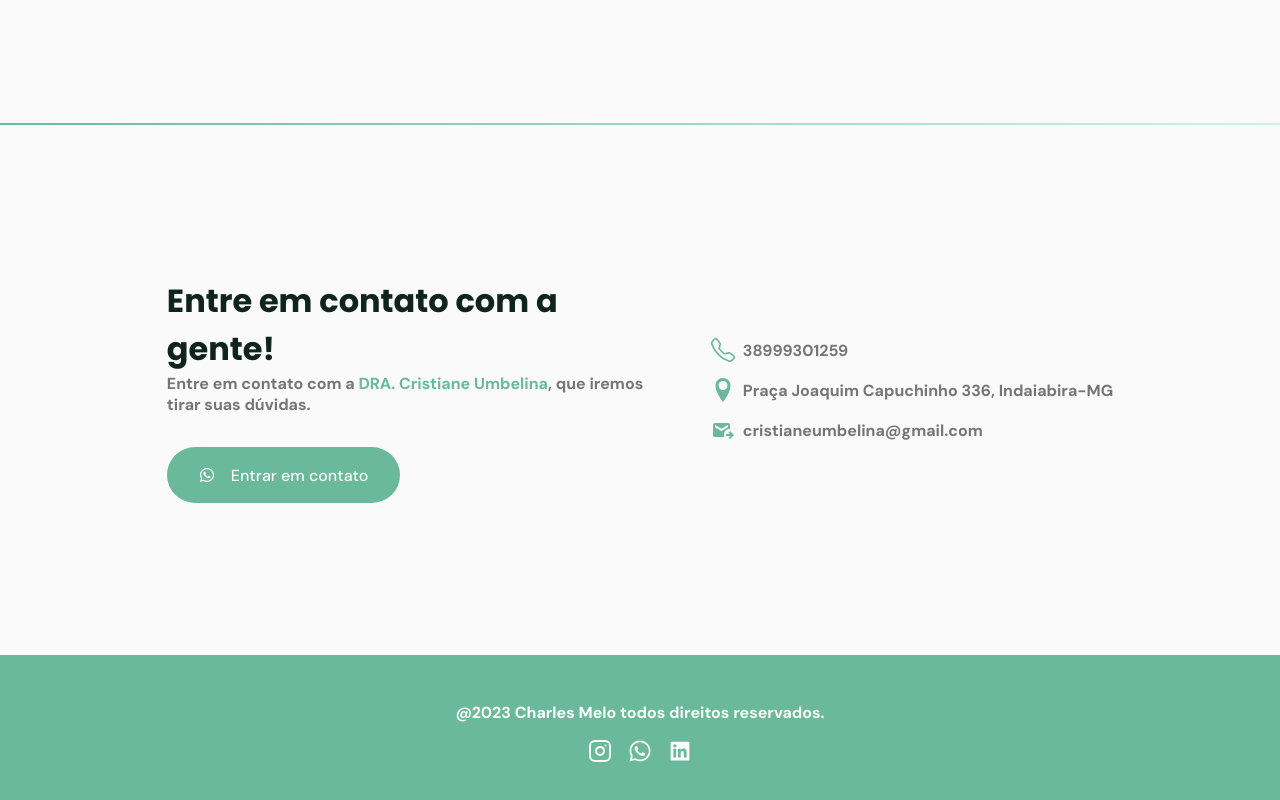
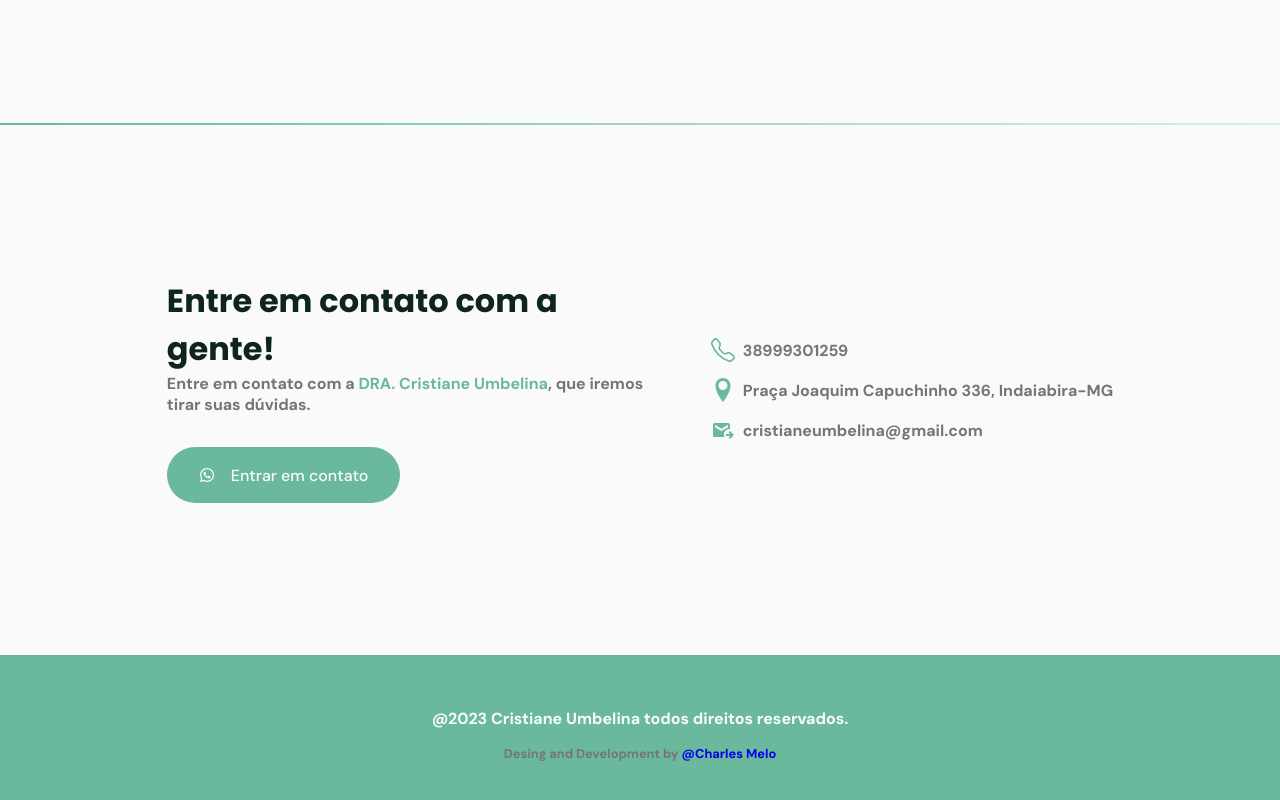
Before and after one commit to charles682/pagenutri, a React (Vite) app in the folder Nutri/: page / in a window 1280 px wide. Shown: the part 4487-5287 px from the top of the page. Built offline with nearby package versions, Linux system fonts and the light colour scheme.

Commit message:
upadate borderDepoimentos

```diff
--- a/Nutri/src/Componentes/Button/style.js
+++ b/Nutri/src/Componentes/Button/style.js
@@ -17,7 +17,4 @@ export const Container = styled.button`
   align-items: center;
   justify-content: center;
 
-
-
-
  `
--- a/Nutri/src/pages/Contato/index.jsx
+++ b/Nutri/src/pages/Contato/index.jsx
@@ -39,22 +39,9 @@ export function Contato(){
         </div>
       </section>
       <div className="direitos">
-        <p className="Programador">@2023 <a href="https://www.instagram.com/charlesm3lo/" target="_blank">Charles Melo</a> todos direitos reservados.</p>
-        <div className='icons'>
-          <a href='https://www.instagram.com/charlesm3lo/' target='_blank'>
-                <FiInstagram color='#fafafa' fontSize='1.5rem' />
-              </a>
-              <a
-                href='https://wa.me/5538998735130?text=Ol%C3%A1+gostaria+de+mais+informa%C3%A7%C3%B5es%21'
-                target='_blank'
-              >
-                <FaWhatsapp color='#fafafa' fontSize='1.5rem' />
-              </a>
-              <a href="https://www.linkedin.com/in/charlesmelosa/">
-                <AiFillLinkedin color='#fafafa' fontSize='1.5rem' />
-              </a>
+        <p className="autorais">@2023 Cristiane Umbelina todos direitos reservados.</p>
+        <p className='programador'>Desing and Development by <a href="https://www.instagram.com/charlesm3lo/" target="_blank">@Charles Melo</a></p>
 
-        </div>
       </div>
 
 
--- a/Nutri/src/pages/Contato/style.js
+++ b/Nutri/src/pages/Contato/style.js
@@ -55,22 +55,22 @@ Button{
   height: 10rem;
 }
 
+.direitos .programador{
+  font-size: .8rem;
+}
 
-.Programador{
+.autorais{
 
     text-align: center;
     color:${({theme}) => theme.COLORS.textColorLight};
 
 }
 
-.Programador a{
+.autorais a{
   text-decoration: none;
   color: white;
 }
-.icons{
-    display: flex;
-    gap: 1rem;
-   }
+
 
 @media(max-width:720px){
   .section{
--- a/Nutri/src/pages/Depoimentos/style.js
+++ b/Nutri/src/pages/Depoimentos/style.js
@@ -16,6 +16,7 @@ export const Container = styled.div`
   justify-content: center;
   align-items: center;
 
+
 }
 header {
 
@@ -33,19 +34,22 @@ header {
   align-items: center;
   justify-content: center;
   position: relative;
-  box-shadow: 0px 0px 12px rgba(0, 0, 0, 0.08);
 
-  background-color: ${({theme}) => theme.COLORS.backgroundColor};
+
+
+
 }
 blockquote {
   height: 400px;
   width: 320px ;
   padding: 2rem;
   border-radius: 0.25rem;
-  margin-bottom: 3rem;
+  margin-bottom: 3rem ;
+  border-bottom: 0.25rem solid ${({theme}) => theme.COLORS.baseColor};
+
   display: grid;
-  gap: 1rem;
   background-color: ${({theme}) => theme.COLORS.backgroundColor};
+  box-shadow:0px 12px 12px rgba(0, 0, 0, 0.08);
 }
 
 blockquote p {
```
Also changed, not shown: Nutri/src/pages/Serviços/style.js (+0 -18 lines).
